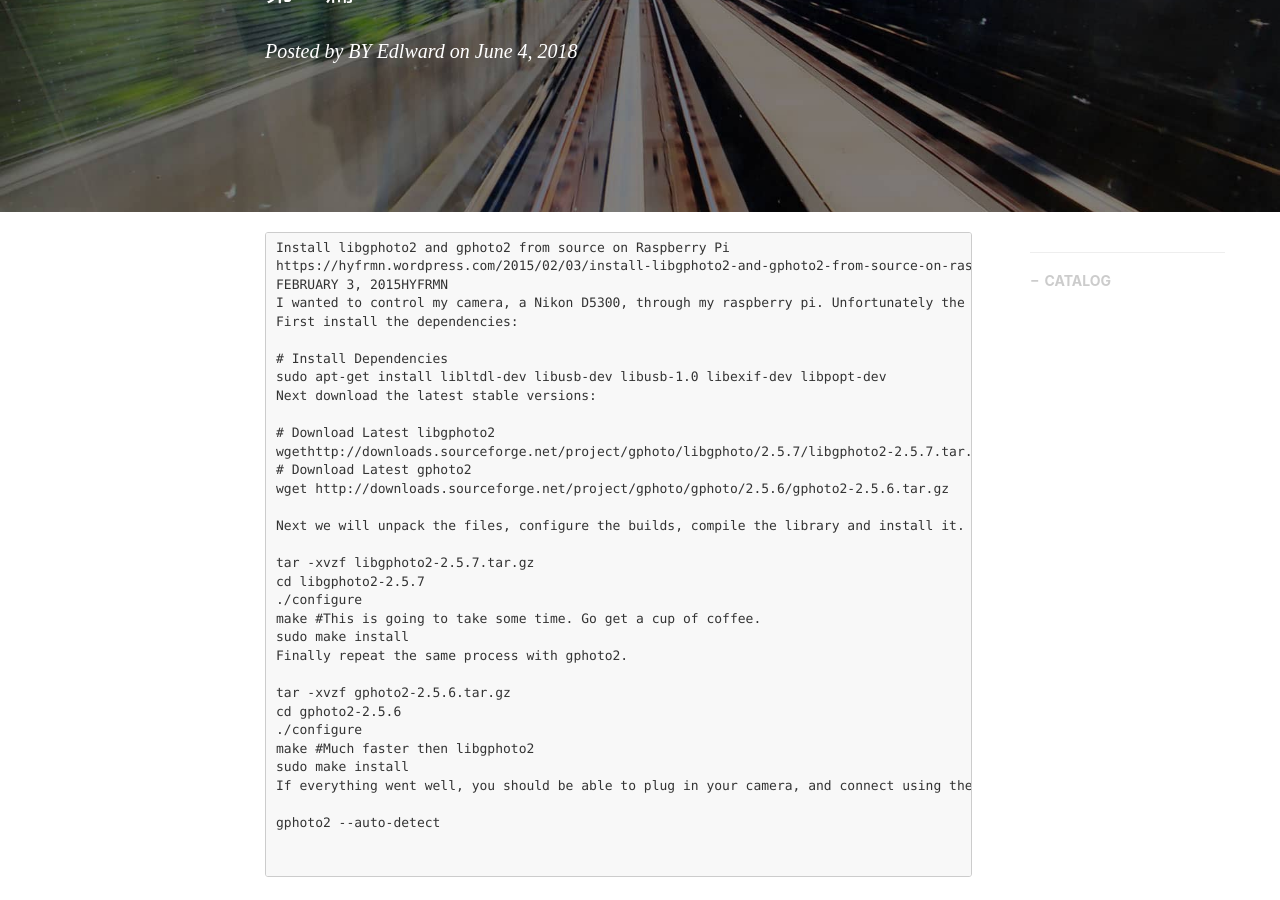
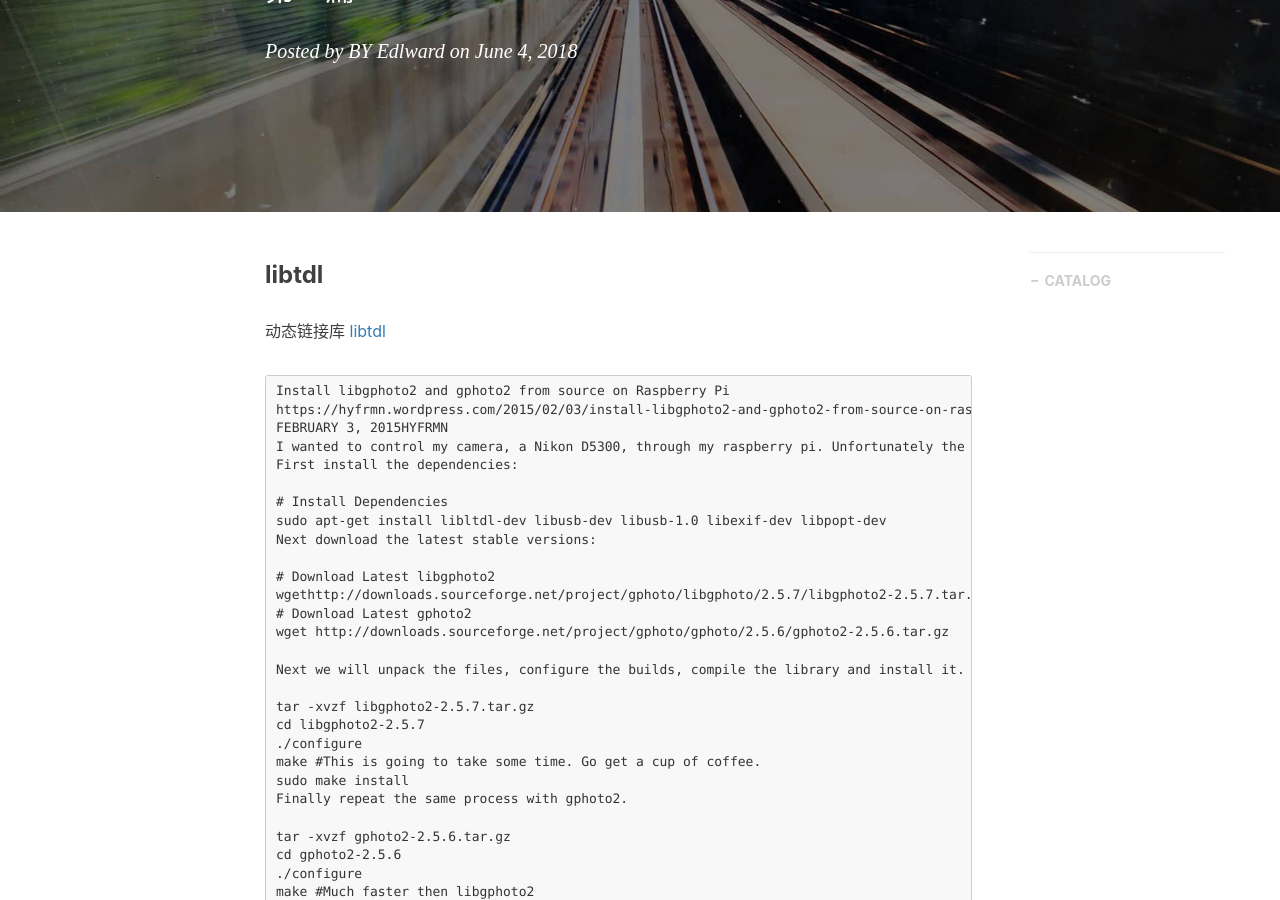
Before and after one commit to gary-robotics/dlward, a Jekyll site: the page built from _posts/2019-01-25-gphoto-2019.markdown, in a window 1280 px wide and 900 px high, scrolled down 311 px. Built offline with Jekyll 4.4.1, drawn with Linux system fonts in a browser that asks for light colours; nearby versions of some CDN libraries; comment, search, counter and statistics services are not loaded.

Commit message:
Update 2019-01-25-gphoto-2019.markdown

````diff
--- a/_posts/2019-01-25-gphoto-2019.markdown
+++ b/_posts/2019-01-25-gphoto-2019.markdown
@@ -9,7 +9,9 @@ catalog: true                       # 是否归档
 tags:                               #标签
     - GPHOTO2
 ---
-
+### libtdl
+动态链接库
+[libtdl](https://www.gnu.org/software/libtool/manual/html_node/Libltdl-interface.html)
 
 ```
 Install libgphoto2 and gphoto2 from source on Raspberry Pi
````
